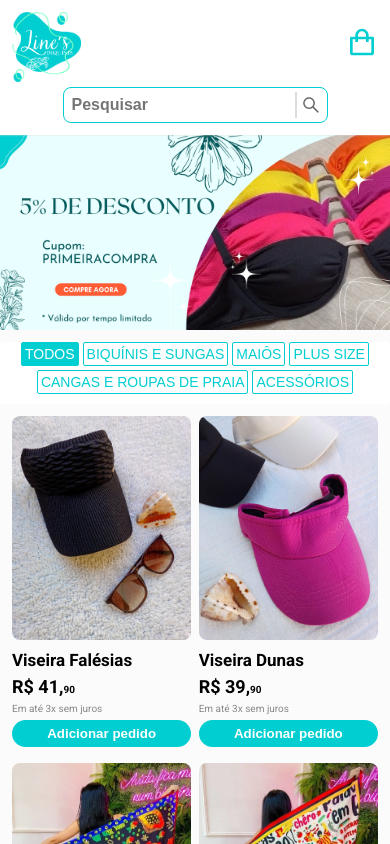
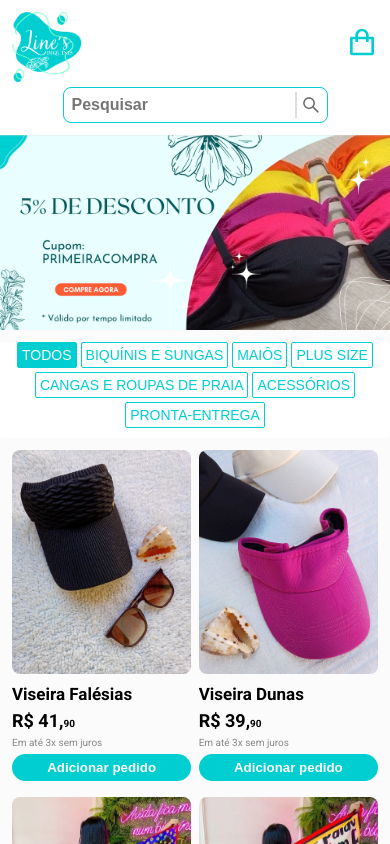
Before and after one commit to FranciscoNeto2909/iec_biquinis, a React (Vite) app: page / in a window 390 px wide. Shown: the top 844 px of the page. Built offline with nearby package versions, Linux system fonts and the light colour scheme.

Commit message:
new categorie added

```diff
--- a/src/App.jsx
+++ b/src/App.jsx
@@ -14,7 +14,7 @@ import "./app.css"
 
 export default function App() {
   const cart = JSON.parse(localStorage.getItem('cart')) || []
-  const categories = ["Todos", "Biquínis e sungas", "maiôs", "Plus size", "cangas e roupas de praia", "Acessórios"]
+  const categories = ["Todos", "Biquínis e sungas", "maiôs", "Plus size", "cangas e roupas de praia", "Acessórios", "Pronta-entrega"]
 
   const onSaleBikinis = bikinis.sort((a, b) => {
     const aHasOffer = a.onSale === true;
@@ -60,6 +60,10 @@ export default function App() {
         setBikinisCategorie(bikinis.filter(bik => bik.name.toLowerCase().includes("canga") || bik.name.toLowerCase().includes("saia")))
       } else if (text.toLowerCase() === "acessórios") {
         setBikinisCategorie(bikinis.filter(bik => bik.name.toLowerCase().includes("viseira")))
+      } else if (text.toLowerCase() === "pronta-entrega") {
+        setBikinisCategorie(bikinis.filter((bik) => (
+          bik.colors.filter(item => item.inStock === true).length > 0
+        )))
       }
     }
   }
@@ -153,7 +157,7 @@ export default function App() {
       {window.innerWidth > 525 &&
         <>
           <section className="app_banner">
-            <img src={bannerDesk} style={{height:"auto", width:"100vw"}} alt="" className="app_banner_img" />
+            <img src={bannerDesk} style={{ height: "auto", width: "100vw" }} alt="" className="app_banner_img" />
           </section>
           <section className="app_categories">
             <div className="app_header_categories">
--- a/src/app.css
+++ b/src/app.css
@@ -225,7 +225,7 @@
     }
 
     .app_header_categories_button {
-        padding: 3px;
+        padding: 4px;
         background-color: transparent;
         color: #00ced1;
         border: 1px solid #00ced1;
```
